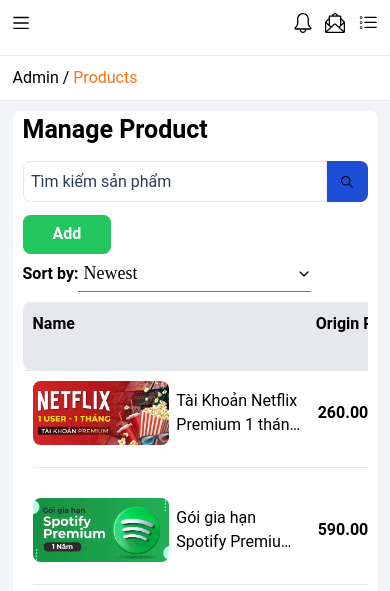
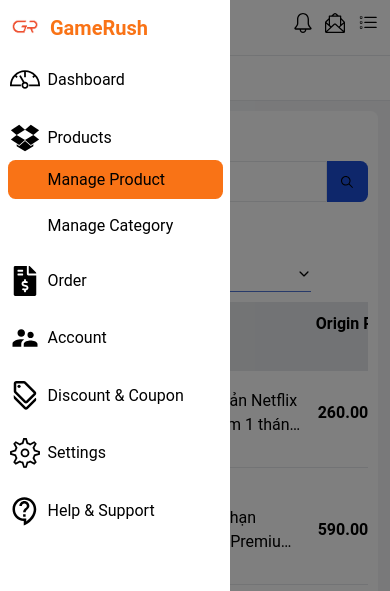
Before and after one commit to SlowHand0302/GameRush_Frontend_V1, a React (Create React App) app: page /admin/products in a window 390 px wide. Shown: the top 591 px of the page. Built offline with nearby package versions, Linux system fonts and the light colour scheme.

Commit message:
add Admin Sidebar, config responsive, add listProducts page

```diff
--- a/src/components/Overlay.js
+++ b/src/components/Overlay.js
@@ -2,8 +2,12 @@
 
 import styles from './Overlay.module.scss';
 
-function Overlay({ children, onClick }) {
-    return <div className={clsx(styles.overlay)} onClick={onClick}>{children}</div>;
+function Overlay({ children, onClick, customClass = null }) {;
+    return (
+        <div className={clsx(styles.overlay, customClass)} onClick={onClick}>
+            {children}
+        </div>
+    );
 }
 
 export default Overlay;
--- a/src/constants/adminSidebarItems.js
+++ b/src/constants/adminSidebarItems.js
@@ -46,7 +46,7 @@
         child: [],
     },
     {
-        title: 'Discount & Counpon',
+        title: 'Discount & Coupon',
         url: '/admin/discount',
         icon: MdOutlineDiscount,
         child: [],
--- a/src/pages/Admin/ManageProductsPage/index.js
+++ b/src/pages/Admin/ManageProductsPage/index.js
@@ -9,7 +9,9 @@
     const sortItems = ['Newest', 'Oldest', 'Costliest', 'Cheapest', 'Ascending', 'Descending'];
     const onSelectSort = () => {};
     return (
-        <div className="px-4 my-4 h-[80%] bg-white rounded-xl mx-5 2sm:max-h-[80vh] 2sm:hideScrollbar 2sm:overflow-scroll">
+        <div
+            className={'px-4 my-4 bg-white rounded-xl mx-5 /*2sm:max-h-[80vh] 2sm:hideScrollbar 2sm:overflow-scroll*/'}
+        >
             <p className="font-bold text-[25px]">Manage Product</p>
             <div className="flex items-center 2sm:flex-col 2sm:items-start 2sm:gap-0">
                 <div className="flex items-center relative py-5 w-[50%] sm:w-[60%] 2sm:w-full">
--- a/src/pages/Admin/components/Header.js
+++ b/src/pages/Admin/components/Header.js
@@ -7,30 +7,25 @@
 
 import { AdminSidebar } from './Sidebar';
 import Breadcrumb from './Breadcrumb';
+import Overlay from '../../../components/Overlay';
 
 function Header(props) {
     const { children } = props;
     const location = useLocation();
-    const [openSidebar, setOpenSidebar] = useState(false);
-    const [forceOpenSidebar, setForceOpenSidebar] = useState(true);
-    const handleOnOpenSidebar = (status) => {
-        setOpenSidebar(status);
-    };
-
+    const [openSidebar, setOpenSidebar] = useState(true);
+    console.log(openSidebar);
     return (
-        <div className="w-full flex relative">
-            <div className="absolute">
-                <AdminSidebar
-                    OnOpenSidebar={handleOnOpenSidebar}
-                    sidebarState={openSidebar}
-                    forceSidebarState={forceOpenSidebar}
-                />
-            </div>
-            <div className="w-full relative flex-grow bg-gray-100">
-                <header className="w-full bg-white text-[16px] ">
-                    <nav className="flex justify-between items-center h-full p-5">
+        <div className="w-full flex relative h-full min-h-screen">
+            {openSidebar ? (
+                <div className={`w-[15%] md:w-[20%] sm:w-[25%] 2sm:hidden`}>
+                    <AdminSidebar location={location} />
+                </div>
+            ) : null}
+            <div className="w-[85%] flex-grow bg-gray-100 md:w-[80%] sm:w-[75%]">
+                <header className="w-full bg-white text-[16px] sticky top-0 z-50">
+                    <nav className="flex justify-between items-center p-5">
                         <div className="flex gap-5 items-center">
-                            <SlMenu className="cursor-pointer" onClick={() => setForceOpenSidebar(!forceOpenSidebar)} />
+                            <SlMenu className="cursor-pointer" onClick={() => setOpenSidebar(!openSidebar)} />
                             <Link to="/admin" className="2sm:hidden">
                                 Dashboard{' '}
                             </Link>
@@ -59,6 +54,19 @@
                 </header>
                 {children}
             </div>
+            {openSidebar ? (
+                <Overlay
+                    customClass={`xl:hidden lg:hidden md:hidden sm:hidden`}
+                    onClick={() => setOpenSidebar(!openSidebar)}
+                >
+                    <div
+                        className={`xl:hidden lg:hidden md:hidden sm:hidden w-[230px] h-full bg-white`}
+                        onClick={(event) => event.stopPropagation()}
+                    >
+                        <AdminSidebar location={location} />
+                    </div>
+                </Overlay>
+            ) : null}
         </div>
     );
 }
--- a/src/pages/Admin/components/Sidebar.js
+++ b/src/pages/Admin/components/Sidebar.js
@@ -7,7 +7,7 @@
 import { SidebarItems } from '../../../constants/adminSidebarItems';
 
 function Sidebar(props) {
-    const { sidebarState, forceSidebarState, OnOpenSidebar } = props;
+    const { location } = props;
     const [openDropdown, setOpenDropdown] = useState(-1);
     const handleOnClickDropdownBtn = (index) => {
         if (index === openDropdown) {
@@ -16,7 +16,61 @@
             setOpenDropdown(index);
         }
     };
-    return <div>SideBar</div>;
+    return (
+        <div className="sticky top-0 z-50">
+            <div className="flex items-center">
+                <img src={logos[0]} alt="logo" className="w-[50px]" />
+                <p className="text-[20px] font-bold text-orange-200 mt-2 whitespace-nowrap">GameRush</p>
+            </div>
+            <div className="flex flex-col gap-5 p-3 overflow-y-scroll max-h-[90vh] hideScrollbar">
+                {SidebarItems.map((item, index) => {
+                    let Icon = item.icon;
+                    let isActive = location.pathname.includes(item.title.toLowerCase());
+                    return item.child.length === 0 ? (
+                        <Link
+                            to={item.url}
+                            key={index}
+                            className={`flex gap-3 justify-start items-center ${
+                                isActive ? 'bg-orange-200' : ''
+                            } rounded-xl py-3 px-1 hover:bg-orange-200`}
+                            onClick={() => handleOnClickDropdownBtn(index)}
+                        >
+                            <Icon className="text-[30px]" />
+                            <p className="">{item.title}</p>
+                        </Link>
+                    ) : (
+                        <div key={index}>
+                            <div
+                                className="flex gap-3 justify-start items-center rounded-xl py-3 px-1 hover:bg-orange-200"
+                                onClick={() => handleOnClickDropdownBtn(index)}
+                            >
+                                <Icon className="text-[30px]" />
+                                <div className="cursor-pointer">{item.title}</div>
+                            </div>
+                            <div className={`flex-col gap-3 ${index === openDropdown || isActive ? 'flex' : 'hidden'}`}>
+                                {item.child.map((child, index) => {
+                                    return (
+                                        <Link
+                                            to={child.url}
+                                            key={index}
+                                            className={`py-3 pl-[40px] hover:bg-orange-200 rounded-xl ${
+                                                location.pathname.includes(child.url.toLowerCase())
+                                                    ? 'bg-orange-200'
+                                                    : ''
+                                            }`}
+                                        >
+                                            {child.title}
+                                        </Link>
+                                    );
+                                })}
+                            </div>
+                        </div>
+                    );
+                })}
+            </div>
+            <div></div>
+        </div>
+    );
 }
 
 export { Sidebar as AdminSidebar };
--- a/src/pages/Admin/components/Table.js
+++ b/src/pages/Admin/components/Table.js
@@ -14,7 +14,7 @@
     ];
 
     return (
-        <div className="max-h-[55vh] hideScrollbar overflow-scroll lg:max-h-[80vh] md:max-h-[75vh] sm:max-h-[68vh] 2sm:max-h-[80vh]">
+        <div className="max-h-[60vh] hideScrollbar overflow-scroll lg:max-h-[80vh] md:max-h-[75vh] sm:max-h-[68vh] 2sm:max-h-[80vh]">
             <div className="h-full lg:w-[1240px] md:w-[991px] sm:w-[768px] 2sm:w-[768px]">
                 <div
                     className={`grid grid-cols-${
```
